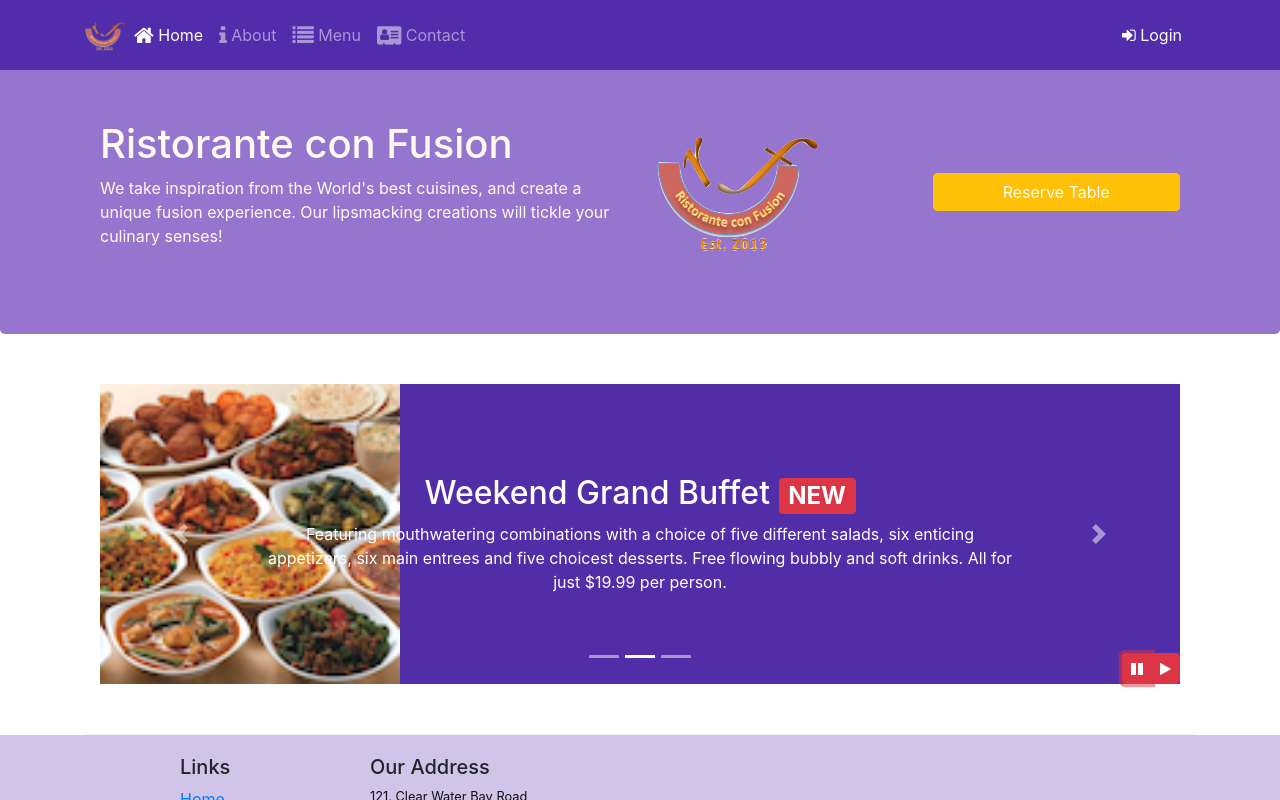
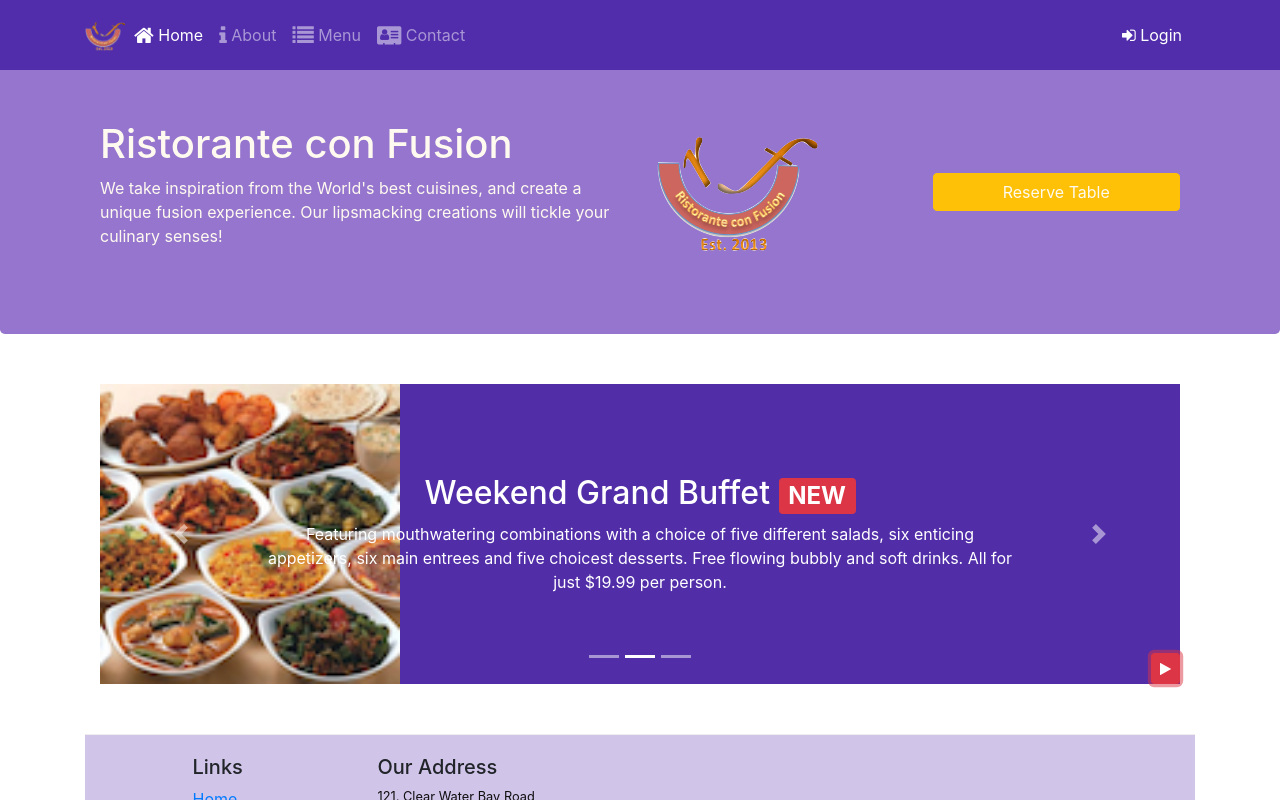
Before and after one commit to NicolasAponte/bootstrap, a website: page index.html in a window 1280 px wide. Both pictures are taken after a click on the button 1137 px from the left and 668 px from the top of the page. Shown: the top 800 px of the page. Drawn offline with nearby package versions, Linux system fonts and the light colour scheme.

Commit message:
More Bootstrap JQuery

```diff
--- a/index.html
+++ b/index.html
@@ -196,15 +196,9 @@
                     <a class="carousel-control-next" href="#mycarousel" role="button" data-slide="next">
                         <span class="carousel-control-next-icon"> </span>
                     </a>
-                    <div class="btn-group" id="carouselButton">
-                        <button class="btn btn-danger btn-sm" id="carousel-pause">
-                            <span class="fa fa-pause"></span>
-                        </button>
-                        <button class="btn btn-danger btn-sm" id="carousel-play">
-                            <span class="fa fa-play"></span>
-                        </button>
-                    </div>
-                </div>
+                    <button class="btn btn-danger btn-sm" id="carouselButton">
+                        <span class="fa fa-pause"></span>
+                    </button>
             </div>
         </div>
     </div>
@@ -257,11 +251,17 @@
     <script>
         $(document).ready(function(){
             $("#mycarousel").carousel( { interval: 2000 } );
-            $("#carousel-pause").click(function(){
-                $("#mycarousel").carousel('pause');
-            });
-            $("#carousel-play").click(function(){
-                $("#mycarousel").carousel('cycle');
+            $("#carouselButton").click(function(){
+                if ($("#carouselButton").children("span").hasClass('fa-pause')) {
+                    $("#mycarousel").carousel('pause');
+                    $("#carouselButton").children("span").removeClass('fa-pause');
+                    $("#carouselButton").children("span").addClass('fa-play');
+                }
+                else if ($("#carouselButton").children("span").hasClass('fa-play')){
+                    $("#mycarousel").carousel('cycle');
+                    $("#carouselButton").children("span").removeClass('fa-play');
+                    $("#carouselButton").children("span").addClass('fa-pause');
+                }
             });
         });
     </script>
```
